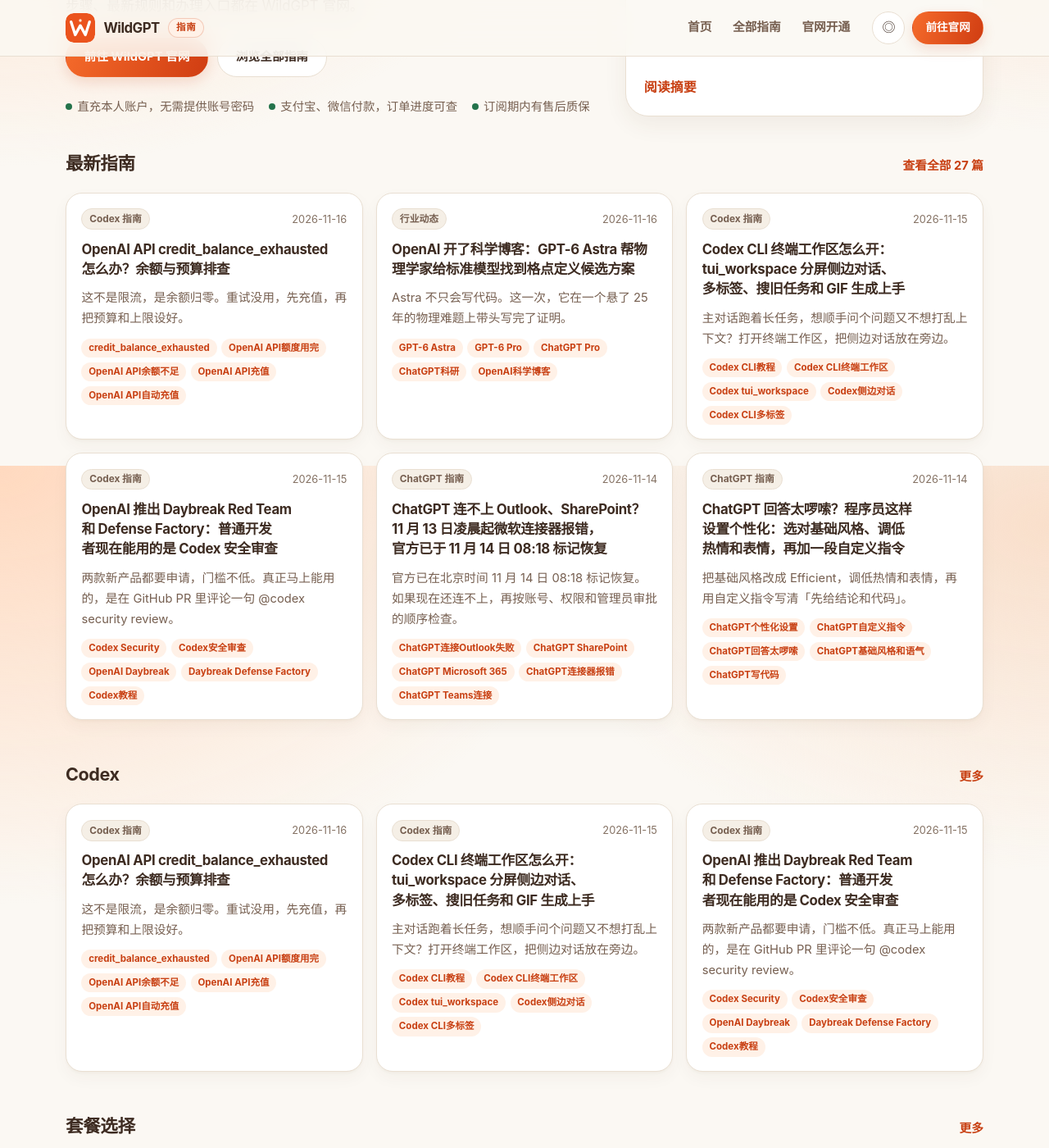
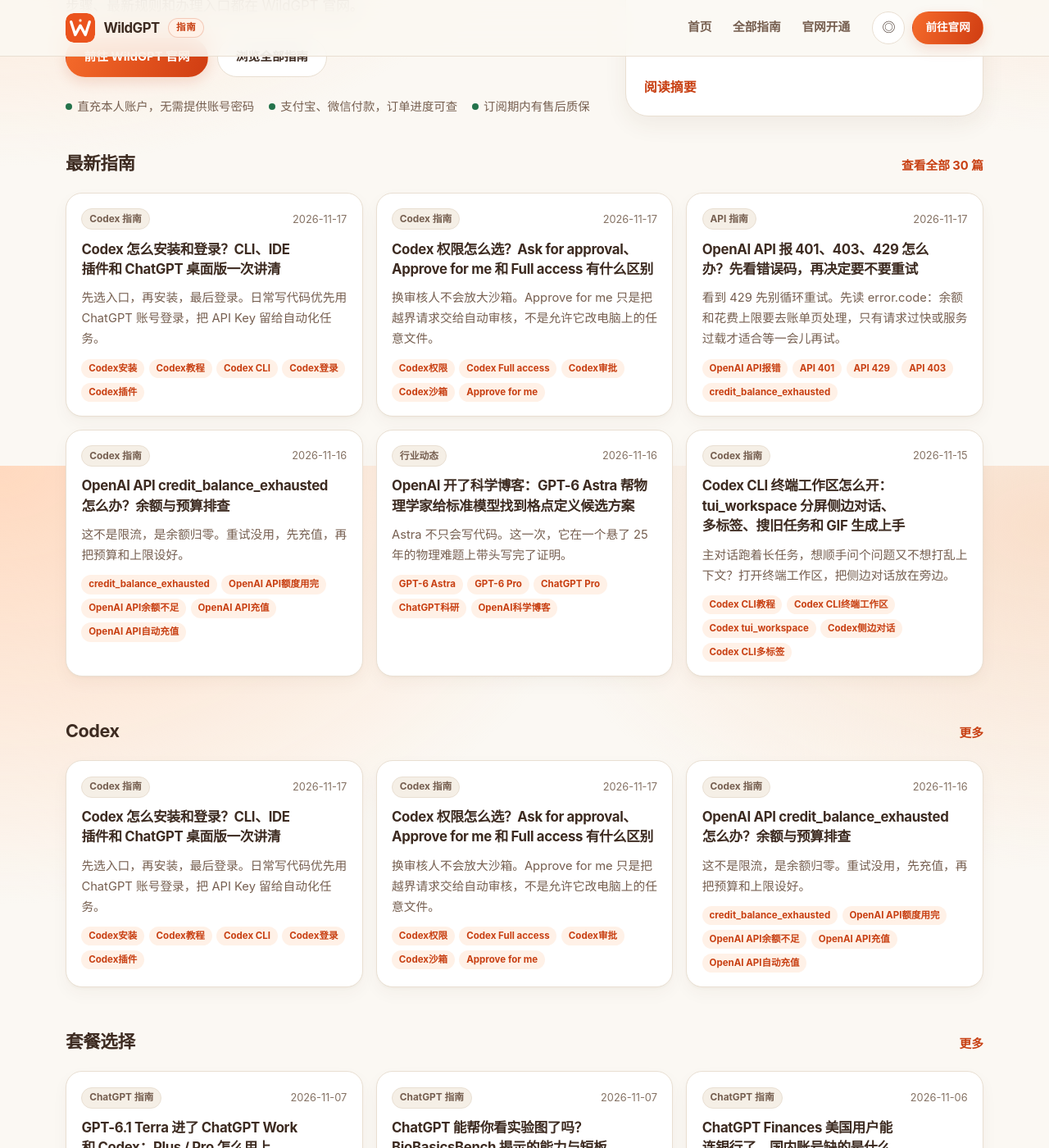
Before and after one commit to wildgpt-plus/wildgpt-plus.github.io, a Jekyll site: the page built from index.html, in a window 1280 px wide and 1400 px high, scrolled down 332 px. Shown: the whole window at 82% size. Built offline with Jekyll 4.4.1, drawn with Linux system fonts in a browser that asks for light colours; some of the changed text lies outside the part shown.

Commit message:
docs: sync three approved November 17 WildGPT guide summaries

```diff
--- a/_data/guides.json
+++ b/_data/guides.json
@@ -1,4 +1,109 @@
 [
+  {
+    "slug": "codex-install-and-sign-in-guide",
+    "title": "Codex 怎么安装和登录？CLI、IDE 插件和 ChatGPT 桌面版一次讲清",
+    "date": "2026-11-17",
+    "published": "2026-11-17",
+    "summary": "先选入口，再安装，最后登录。日常写代码优先用 ChatGPT 账号登录，把 API Key 留给自动化任务。",
+    "points": [
+      "Codex 随 ChatGPT 套餐提供，Free 和 Go 也能用本地 Codex；Codex Cloud 向符合条件的 Plus 及更高套餐开放，受开放进度与工作区设置影响；Free 和 Go 不包括。",
+      "CLI 可用官方安装脚本、npm 或 Homebrew；编辑器里装 Codex 扩展，用命令面板打开侧边栏，再用 ChatGPT 账号登录。",
+      "启动时报 approval_policy untrusted，按官方说明删掉这个过时配置即可，它已经不再被支持。"
+    ],
+    "tags": [
+      "Codex安装",
+      "Codex教程",
+      "Codex CLI",
+      "Codex登录",
+      "Codex插件",
+      "Codex怎么用",
+      "ChatGPT Codex"
+    ],
+    "keywords": [
+      "Codex安装",
+      "Codex教程",
+      "Codex CLI",
+      "Codex登录",
+      "Codex插件",
+      "Codex怎么用",
+      "ChatGPT Codex"
+    ],
+    "topic": "codex",
+    "category": "Codex 指南",
+    "source_url": "https://wildgpt.plus/zh/guides/codex-install-and-sign-in-guide/",
+    "canonical": "https://wildgpt.plus/zh/guides/codex-install-and-sign-in-guide/",
+    "cta_url": "https://wildgpt.plus/zh/guides/codex-install-and-sign-in-guide/?utm_source=githubpages&utm_medium=guide&utm_campaign=knowledge_summary"
+  },
+  {
+    "slug": "codex-permission-modes-ask-approve-full-access",
+    "title": "Codex 权限怎么选？Ask for approval、Approve for me 和 Full access 有什么区别",
+    "date": "2026-11-17",
+    "published": "2026-11-17",
+    "summary": "换审核人不会放大沙箱。Approve for me 只是把越界请求交给自动审核，不是允许它改电脑上的任意文件。",
+    "points": [
+      "Ask for approval 适合日常：工作区内可以继续，越出工作区、改外部文件或上网前会停下来问你。",
+      "Approve for me 不会放大沙箱，只是把越界请求交给自动审核；沙箱里已经允许的操作不会再审一遍。",
+      "Full access 等于取消沙箱和审批。官方要求只在外部加固的环境里使用，生产机器上不要开。"
+    ],
+    "tags": [
+      "Codex权限",
+      "Codex Full access",
+      "Codex审批",
+      "Codex沙箱",
+      "Approve for me",
+      "Codex安全设置",
+      "Codex CLI权限"
+    ],
+    "keywords": [
+      "Codex权限",
+      "Codex Full access",
+      "Codex审批",
+      "Codex沙箱",
+      "Approve for me",
+      "Codex安全设置",
+      "Codex CLI权限"
+    ],
+    "topic": "codex",
+    "category": "Codex 指南",
+    "source_url": "https://wildgpt.plus/zh/guides/codex-permission-modes-ask-approve-full-access/",
+    "canonical": "https://wildgpt.plus/zh/guides/codex-permission-modes-ask-approve-full-access/",
+    "cta_url": "https://wildgpt.plus/zh/guides/codex-permission-modes-ask-approve-full-access/?utm_source=githubpages&utm_medium=guide&utm_campaign=knowledge_summary"
+  },
+  {
+    "slug": "openai-api-error-codes-fix",
+    "title": "OpenAI API 报 401、403、429 怎么办？先看错误码，再决定要不要重试",
+    "date": "2026-11-17",
+    "published": "2026-11-17",
+    "summary": "看到 429 先别循环重试。先读 error.code：余额和花费上限要去账单页处理，只有请求过快或服务过载才适合等一会儿再试。",
+    "points": [
+      "先看状态码，再看 error.code。同样是 429，余额用尽、花费上限和请求过快的处理方式完全不同。",
+      "401 先核对 API 密钥、组织或项目是否匹配，以及 IP 是否在允许名单里；403 则是当前地区不受支持。",
+      "计费和额度类错误不要靠重试硬闯；只有限流、过载和 500 这类临时问题，才适合等待后再次请求。"
+    ],
+    "tags": [
+      "OpenAI API报错",
+      "API 401",
+      "API 429",
+      "API 403",
+      "credit_balance_exhausted",
+      "OpenAI API错误码",
+      "API额度用完"
+    ],
+    "keywords": [
+      "OpenAI API报错",
+      "API 401",
+      "API 429",
+      "API 403",
+      "credit_balance_exhausted",
+      "OpenAI API错误码",
+      "API额度用完"
+    ],
+    "topic": "help",
+    "category": "API 指南",
+    "source_url": "https://wildgpt.plus/zh/guides/openai-api-error-codes-fix/",
+    "canonical": "https://wildgpt.plus/zh/guides/openai-api-error-codes-fix/",
+    "cta_url": "https://wildgpt.plus/zh/guides/openai-api-error-codes-fix/?utm_source=githubpages&utm_medium=guide&utm_campaign=knowledge_summary"
+  },
   {
     "slug": "openai-api-credit-balance-exhausted-fix",
     "title": "OpenAI API credit_balance_exhausted 怎么办？余额与预算排查",
--- /dev/null
+++ b/knowledge/guides/codex-install-and-sign-in-guide.md
@@ -0,0 +1,41 @@
+---
+title: "Codex 怎么安装和登录？CLI、IDE 插件和 ChatGPT 桌面版一次讲清"
+description: "先选入口，再安装，最后登录。日常写代码优先用 ChatGPT 账号登录，把 API Key 留给自动化任务。"
+date: "2026-11-17"
+updated: "2026-11-17"
+topic: "codex"
+category: "Codex 指南"
+tags:
+  - "Codex安装"
+  - "Codex教程"
+  - "Codex CLI"
+  - "Codex登录"
+  - "Codex插件"
+  - "Codex怎么用"
+  - "ChatGPT Codex"
+keywords:
+  - "Codex安装"
+  - "Codex教程"
+  - "Codex CLI"
+  - "Codex登录"
+  - "Codex插件"
+  - "Codex怎么用"
+  - "ChatGPT Codex"
+slug: "codex-install-and-sign-in-guide"
+canonical: "https://wildgpt.plus/zh/guides/codex-install-and-sign-in-guide/"
+source_url: "https://wildgpt.plus/zh/guides/codex-install-and-sign-in-guide/"
+layout: guide
+permalink: /guides/codex-install-and-sign-in-guide/
+---
+
+先选入口，再安装，最后登录。日常写代码优先用 ChatGPT 账号登录，把 API Key 留给自动化任务。
+
+## 要点
+
+- Codex 随 ChatGPT 套餐提供，Free 和 Go 也能用本地 Codex；Codex Cloud 向符合条件的 Plus 及更高套餐开放，受开放进度与工作区设置影响；Free 和 Go 不包括。
+- CLI 可用官方安装脚本、npm 或 Homebrew；编辑器里装 Codex 扩展，用命令面板打开侧边栏，再用 ChatGPT 账号登录。
+- 启动时报 approval_policy untrusted，按官方说明删掉这个过时配置即可，它已经不再被支持。
+
+[阅读官网完整指南](https://wildgpt.plus/zh/guides/codex-install-and-sign-in-guide/?utm_source=github&utm_medium=referral&utm_campaign=knowledge_base)
+
+套餐、价格和办理入口以 WildGPT 官网当前页面为准。
--- /dev/null
+++ b/knowledge/guides/codex-permission-modes-ask-approve-full-access.md
@@ -0,0 +1,41 @@
+---
+title: "Codex 权限怎么选？Ask for approval、Approve for me 和 Full access 有什么区别"
+description: "换审核人不会放大沙箱。Approve for me 只是把越界请求交给自动审核，不是允许它改电脑上的任意文件。"
+date: "2026-11-17"
+updated: "2026-11-17"
+topic: "codex"
+category: "Codex 指南"
+tags:
+  - "Codex权限"
+  - "Codex Full access"
+  - "Codex审批"
+  - "Codex沙箱"
+  - "Approve for me"
+  - "Codex安全设置"
+  - "Codex CLI权限"
+keywords:
+  - "Codex权限"
+  - "Codex Full access"
+  - "Codex审批"
+  - "Codex沙箱"
+  - "Approve for me"
+  - "Codex安全设置"
+  - "Codex CLI权限"
+slug: "codex-permission-modes-ask-approve-full-access"
+canonical: "https://wildgpt.plus/zh/guides/codex-permission-modes-ask-approve-full-access/"
+source_url: "https://wildgpt.plus/zh/guides/codex-permission-modes-ask-approve-full-access/"
+layout: guide
+permalink: /guides/codex-permission-modes-ask-approve-full-access/
+---
+
+换审核人不会放大沙箱。Approve for me 只是把越界请求交给自动审核，不是允许它改电脑上的任意文件。
+
+## 要点
+
+- Ask for approval 适合日常：工作区内可以继续，越出工作区、改外部文件或上网前会停下来问你。
+- Approve for me 不会放大沙箱，只是把越界请求交给自动审核；沙箱里已经允许的操作不会再审一遍。
+- Full access 等于取消沙箱和审批。官方要求只在外部加固的环境里使用，生产机器上不要开。
+
+[阅读官网完整指南](https://wildgpt.plus/zh/guides/codex-permission-modes-ask-approve-full-access/?utm_source=github&utm_medium=referral&utm_campaign=knowledge_base)
+
+套餐、价格和办理入口以 WildGPT 官网当前页面为准。
--- /dev/null
+++ b/knowledge/guides/openai-api-error-codes-fix.md
@@ -0,0 +1,41 @@
+---
+title: "OpenAI API 报 401、403、429 怎么办？先看错误码，再决定要不要重试"
+description: "看到 429 先别循环重试。先读 error.code：余额和花费上限要去账单页处理，只有请求过快或服务过载才适合等一会儿再试。"
+date: "2026-11-17"
+updated: "2026-11-17"
+topic: "help"
+category: "API 指南"
+tags:
+  - "OpenAI API报错"
+  - "API 401"
+  - "API 429"
+  - "API 403"
+  - "credit_balance_exhausted"
+  - "OpenAI API错误码"
+  - "API额度用完"
+keywords:
+  - "OpenAI API报错"
+  - "API 401"
+  - "API 429"
+  - "API 403"
+  - "credit_balance_exhausted"
+  - "OpenAI API错误码"
+  - "API额度用完"
+slug: "openai-api-error-codes-fix"
+canonical: "https://wildgpt.plus/zh/guides/openai-api-error-codes-fix/"
+source_url: "https://wildgpt.plus/zh/guides/openai-api-error-codes-fix/"
+layout: guide
+permalink: /guides/openai-api-error-codes-fix/
+---
+
+看到 429 先别循环重试。先读 error.code：余额和花费上限要去账单页处理，只有请求过快或服务过载才适合等一会儿再试。
+
+## 要点
+
+- 先看状态码，再看 error.code。同样是 429，余额用尽、花费上限和请求过快的处理方式完全不同。
+- 401 先核对 API 密钥、组织或项目是否匹配，以及 IP 是否在允许名单里；403 则是当前地区不受支持。
+- 计费和额度类错误不要靠重试硬闯；只有限流、过载和 500 这类临时问题，才适合等待后再次请求。
+
+[阅读官网完整指南](https://wildgpt.plus/zh/guides/openai-api-error-codes-fix/?utm_source=github&utm_medium=referral&utm_campaign=knowledge_base)
+
+套餐、价格和办理入口以 WildGPT 官网当前页面为准。
```
Also changed, not shown: knowledge/README.md (+3 -0 lines).
